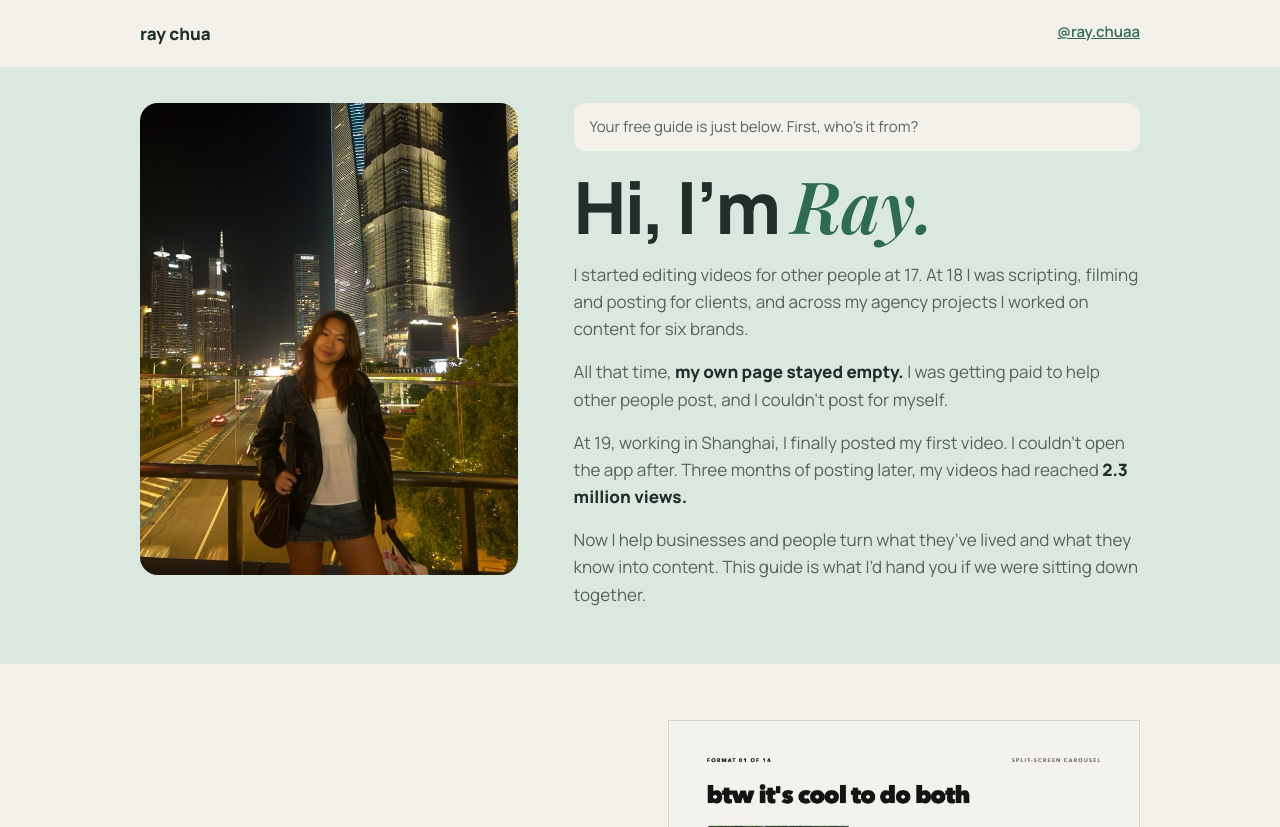
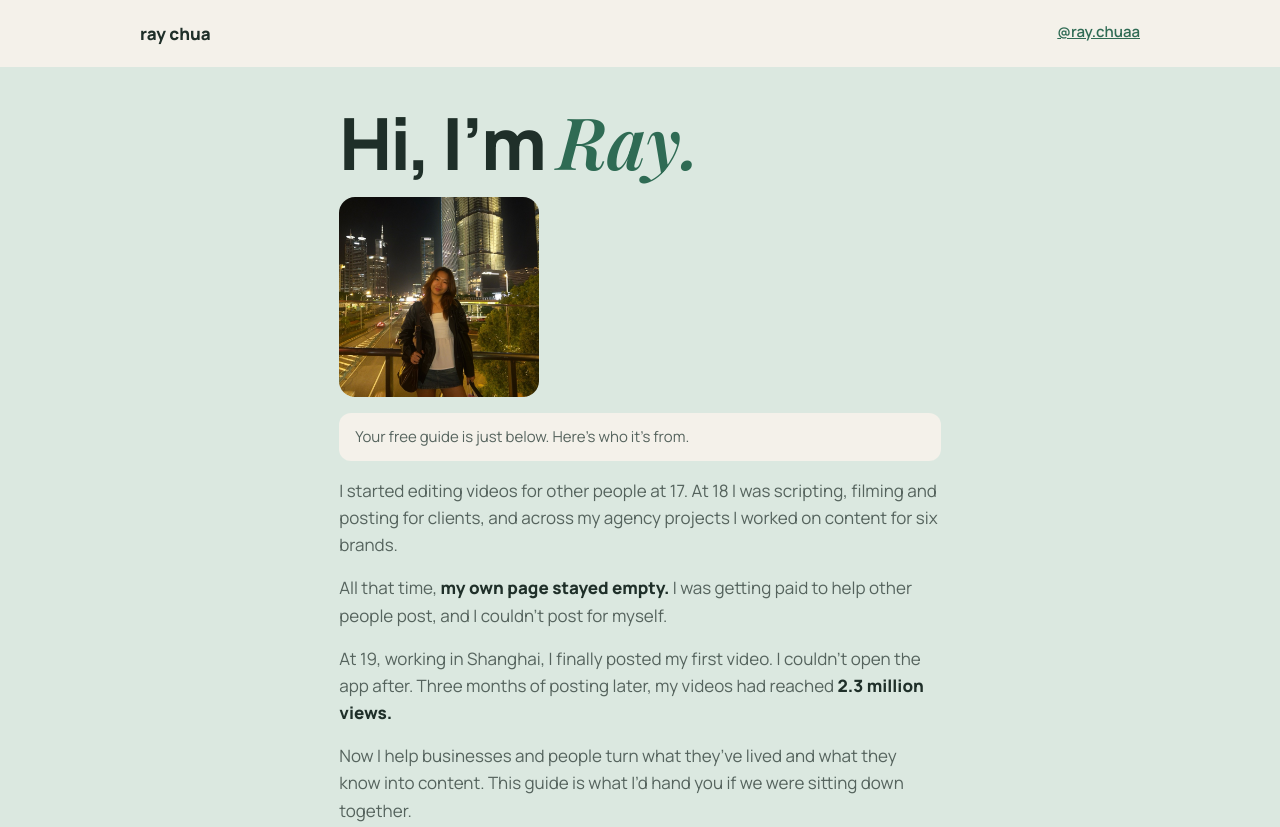
Before and after one commit to raydigitalspace/guides, a plain HTML site: page formats/index.html in a window 1280 px wide. Shown: the top 827 px of the page. Drawn offline with Linux system fonts and the light colour scheme.

Commit message:
Greeting first, smaller photo
Co-Authored-By: Claude Opus 5.5 <noreply@anthropic.com>

```diff
--- a/formats/index.html
+++ b/formats/index.html
@@ -20,7 +20,7 @@ header{display:flex;justify-content:space-between;gap:16px;padding-block:20px;fo
 .cover{width:min(290px,76%);margin:auto;box-shadow:0 18px 44px #1f2f2930;border-radius:4px}
 .btn{display:inline-block;border:0;border-radius:99px;background:var(--green);color:#fff;font:600 17px Manrope,system-ui,sans-serif;padding:16px 28px;text-decoration:none;cursor:pointer;text-align:center}.btn:hover{background:#24543f}.btn[disabled]{opacity:.6;cursor:wait}
 section{padding-block:56px}.story{padding-block:36px 56px}.story{background:var(--soft)}.story .w,.work .w,.inside{display:grid;gap:32px}
-.story img{border-radius:18px;aspect-ratio:4/5;object-fit:cover;width:100%}.copy{display:grid;gap:16px;align-content:center;max-width:58ch}.copy strong{color:var(--ink)}
+.story .copy{margin-inline:auto;width:100%}.story img{border-radius:16px;aspect-ratio:1;object-fit:cover;object-position:50% 72%;width:min(200px,52%)}.copy{display:grid;gap:16px;max-width:58ch}.copy strong{color:var(--ink)}
 .inside ul{list-style:none;padding:0;margin-top:22px}.inside li{padding:15px 0;border-top:1px solid var(--line);color:var(--sub)}.inside li b{display:block;color:var(--ink)}
 .peek{border:1px solid var(--line)}.proof{font-size:15px;color:var(--sub);margin-top:12px}
 .get{max-width:600px;margin:auto;background:var(--card);border:1px solid var(--line);border-radius:22px;padding:clamp(24px,5vw,40px);scroll-margin-top:16px}
@@ -36,14 +36,15 @@ footer{padding-block:26px;font-size:14px;color:var(--sub)}
 dialog{margin:auto;border:0;border-radius:22px;background:var(--card);color:var(--ink);width:min(520px,calc(100% - 32px));max-height:92dvh;overflow:auto;padding:clamp(24px,5vw,40px)}dialog::backdrop{background:#1f2f29b3}
 .x{position:absolute;top:10px;right:10px;width:44px;height:44px;border:0;background:none;font-size:28px;color:var(--ink);cursor:pointer}
 @media(min-width:760px){.offer{grid-template-columns:.8fr 1.2fr}}
-@media(min-width:760px){.hero{grid-template-columns:1.2fr .8fr;align-items:center}.story .w{grid-template-columns:.8fr 1.2fr;gap:56px}.inside{grid-template-columns:1fr 1fr;gap:56px;align-items:center}}
+@media(min-width:760px){.hero{grid-template-columns:1.2fr .8fr;align-items:center}.inside{grid-template-columns:1fr 1fr;gap:56px;align-items:center}}
 @media(prefers-reduced-motion:reduce){html{scroll-behavior:auto}}
 </style></head><body>
 <header class="w"><span>ray chua</span><a href="https://www.instagram.com/ray.chuaa/">@ray.chuaa</a></header>
 <main>
-<section class="story"><div class="w"><img src="../assets/about-portrait.jpg" alt="Ray Chua"><div class="copy">
-<p class="here">Your free guide is just below. First, who’s it from?</p>
+<section class="story"><div class="w"><div class="copy">
 <h1>Hi, I’m <em>Ray.</em></h1>
+<img src="../assets/about-portrait.jpg" alt="Ray Chua">
+<p class="here">Your free guide is just below. Here’s who it’s from.</p>
 <p>I started editing videos for other people at 17. At 18 I was scripting, filming and posting for clients, and across my agency projects I worked on content for six brands.</p>
 <p>All that time, <strong>my own page stayed empty.</strong> I was getting paid to help other people post, and I couldn’t post for myself.</p>
 <p>At 19, working in Shanghai, I finally posted my first video. I couldn’t open the app after. Three months of posting later, my videos had reached <strong>2.3 million views.</strong></p>
```
